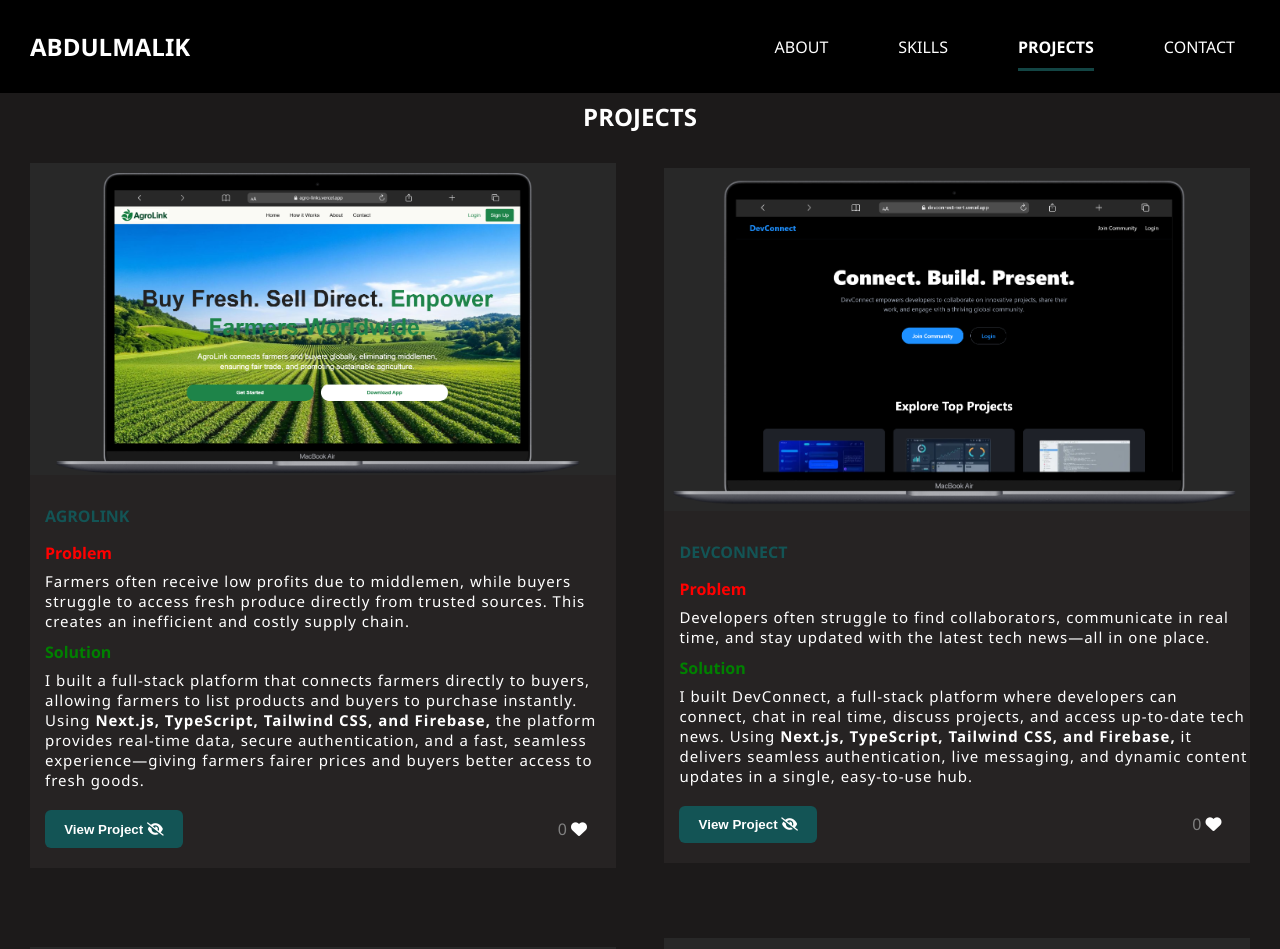
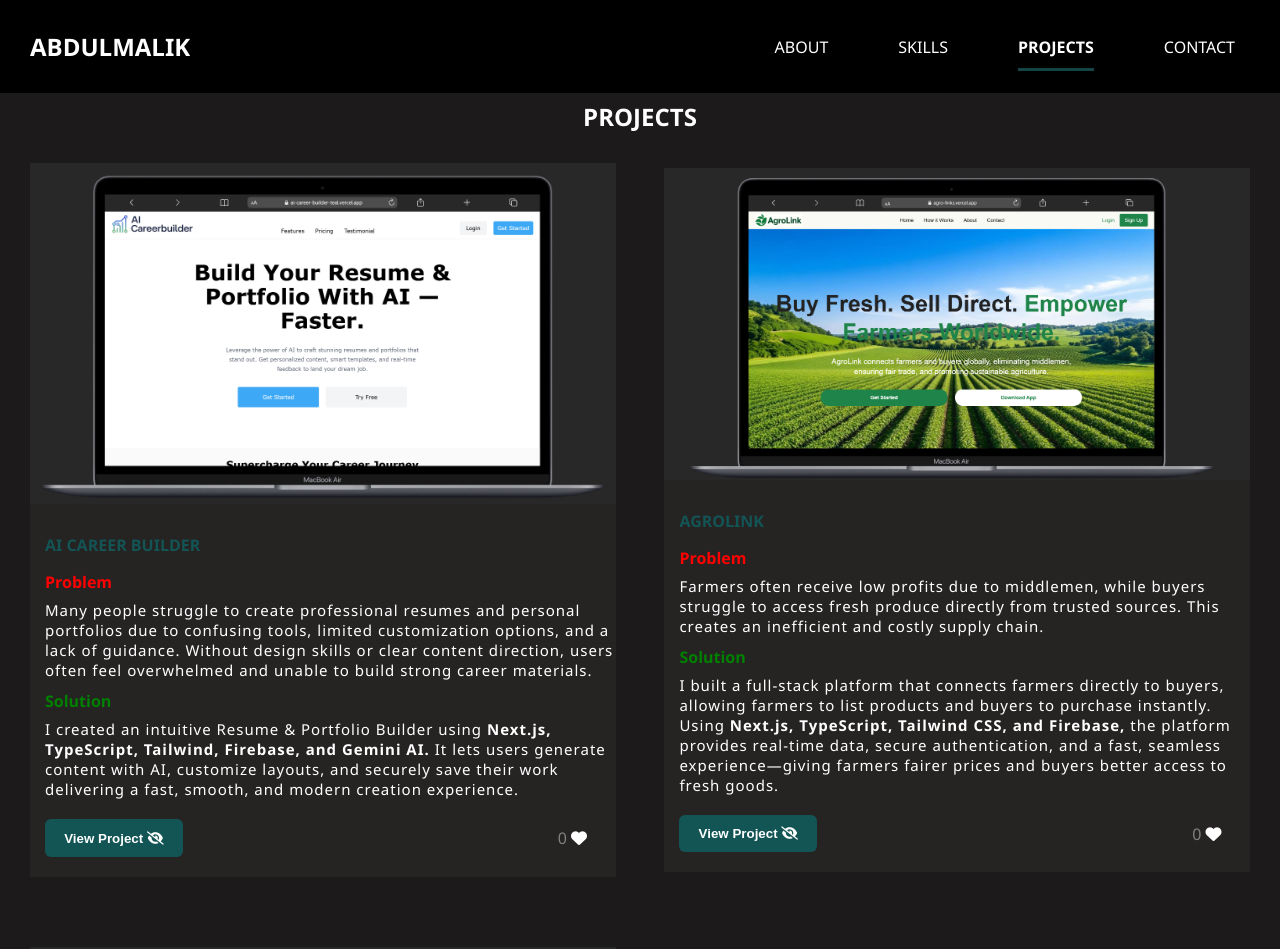
Before and after one commit to Bigoluwagentle/Abdulmalik-portfolio, a React (Create React App) app: page /Projects in a window 1280 px wide. Shown: the top 949 px of the page. Built offline with nearby package versions, Linux system fonts and the light colour scheme; no server answers; the database is empty.

Commit message:
Add new project to project page

```diff
--- a/src/Projects.jsx
+++ b/src/Projects.jsx
@@ -3,22 +3,15 @@ import LikeButton from "./LikeButton"
 import "./Products.css";
 import { motion } from "framer-motion";
 import Footer from "./Footer/Footer";
-import Portfolio from "./img/Screenshot 2025-09-20 000341.png";
 import Buycex from "./img/Screenshot 2025-09-21 093257.png";
 import jennie from "./img/image-thomas.jpg";
 import DevConnect from "./img/devconnect.png";
 import emily from "./img/image-emily.jpg";
 import thomas from "./img/GRMM1yg5.png";
 import Nutrition from "./img/Screenshot 2025-08-28 095318.png";
-import Movie from "./img/Screenshot 2025-08-26 135936.png";
-import Eccomerce from "./img/Screenshot 2025-08-26 140836.png";
-import Car from "./img/Screenshot 2025-08-26 141251.png";
-import Recipe from "./img/Screenshot 2025-08-26 141603.png";
-import Alquran from "./img/Screenshot 2025-08-26 141924.png";
-import Skin from "./img/Screenshot 2025-08-26 142246.png";
+import CareerBuilder from "./img/careerbuilder.png";
 import Audiophile from "./img/audiophile.png";
 import Agro from "./img/agrolink.png";
-import Burger from "./img/Screenshot 2025-08-30 073238.png";
 import Creative from "./img/creative.png";
 import Edu from "./img/edu.png";
 
@@ -54,6 +47,25 @@ function Project(){
                 <button>Mobile Projects</button>
             </aside> */}
             <article id="projects" >
+                <motion.div
+                    variants={containerVariants}
+                    initial="hidden"
+                    whileInView="visible"
+                    exit="exit"
+                >
+                    <img src={CareerBuilder} alt="CareerBuilder" />
+                    <nav className="check">
+                        <h4>AI Career Builder</h4>
+                        <span>Problem</span>
+                        <p>Many people struggle to create professional resumes and personal portfolios due to confusing tools, limited customization options, and a lack of guidance. Without design skills or clear content direction, users often feel overwhelmed and unable to build strong career materials.</p>
+                        <span style={{color: "green"}}>Solution</span>
+                        <p>I created an intuitive Resume & Portfolio Builder using <strong>Next.js, TypeScript, Tailwind, Firebase, and Gemini AI.</strong> It lets users generate content with AI, customize layouts, and securely save their work delivering a fast, smooth, and modern creation experience.</p>
+                        <nav>
+                            <button onClick={() => addUrl("https://ai-career-builder-teal.vercel.app/")}>View Project <i class="fa-solid fa-eye-slash"></i></button>
+                            <LikeButton projectId="ecommerce" />
+                        </nav>
+                    </nav>
+                </motion.div>
                 <motion.div id="portfolio"
                     variants={containerVariants}
                     initial="hidden"
@@ -189,25 +201,7 @@ function Project(){
                     </nav>
                 </motion.div>
 
-                <motion.div
-                    variants={containerVariants}
-                    initial="hidden"
-                    whileInView="visible"
-                    exit="exit"
-                >
-                    <img src={Eccomerce} alt="" />
-                    <nav className="check">
-                        <h4>E-CCOMERCE</h4>
-                        <span>Problem</span>
-                        <p>Shoppers often need a simple and reliable platform to browse products, view details, and make purchases without slow or confusing interfaces.</p>
-                        <span style={{color: "green"}}>Solution</span>
-                        <p>I built a clean and user-friendly E-Commerce platform that lets users browse items, view product data, and shop smoothly. Developed with <strong> React, JavaScript, and JSON,</strong> it delivers fast rendering, organized product management, and an intuitive shopping experience.</p>
-                        <nav>
-                            <button onClick={() => addUrl("https://too-soft-1xtd.vercel.app")}>View Project <i class="fa-solid fa-eye-slash"></i></button>
-                            <LikeButton projectId="ecommerce" />
-                        </nav>
-                    </nav>
-                </motion.div>
+
             </article>
 
             <summary>
```
Also changed, not shown: src/img/careerbuilder.png (added).
